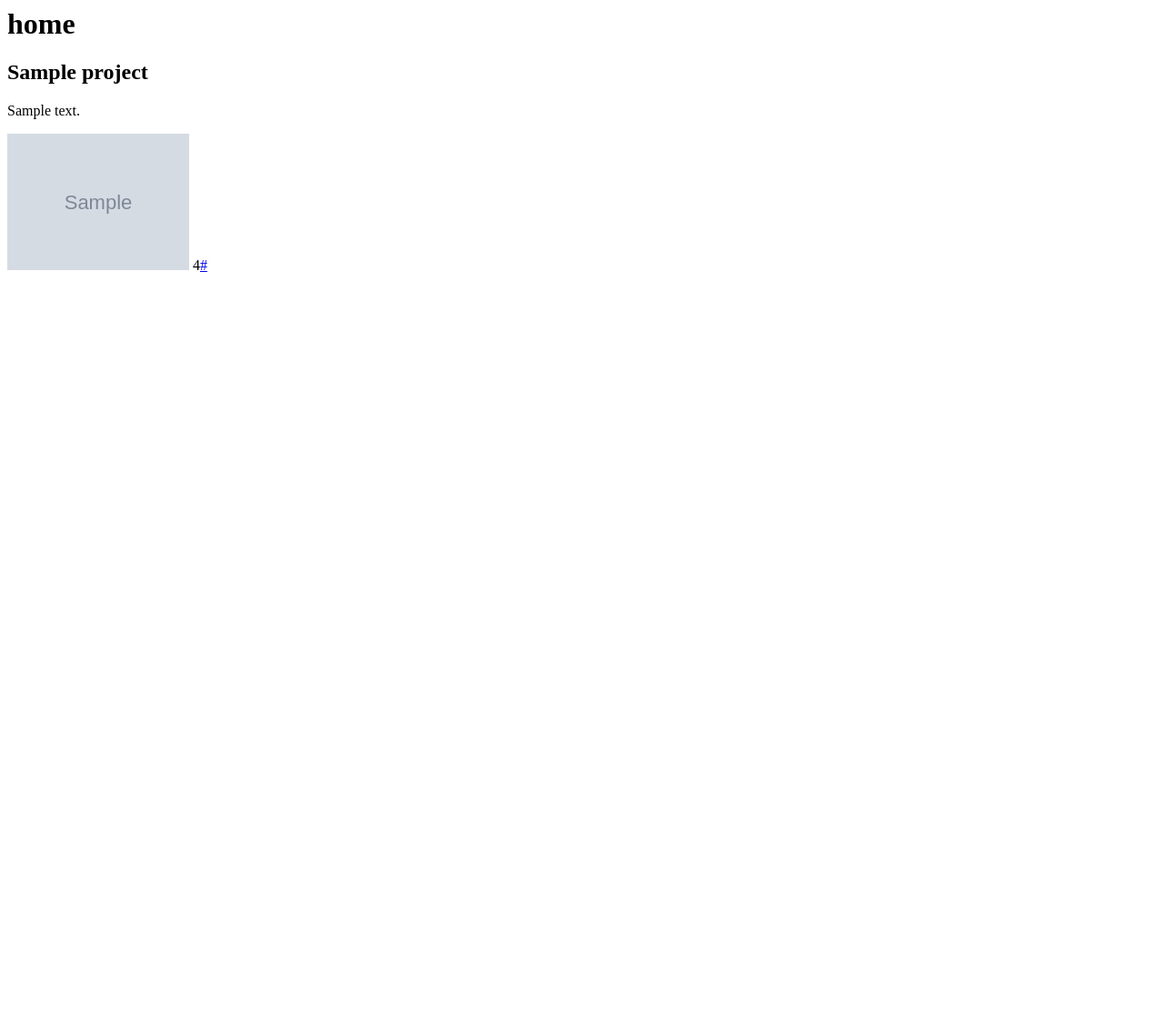
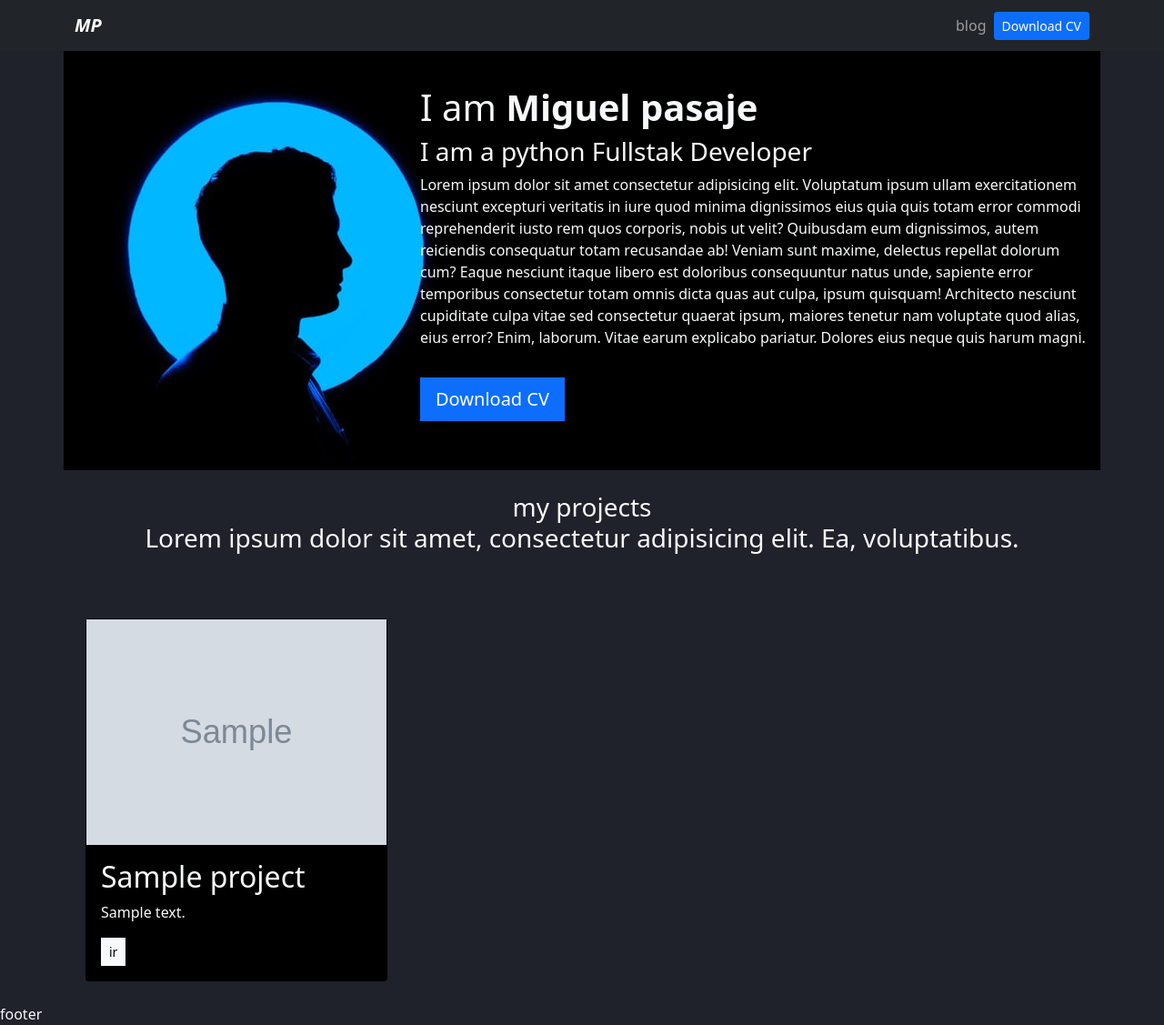
Before and after one commit to MiguelPasaje/portafolio-en-django, a Django app: page / in a window 1280 px wide. Shown: the whole page at 91% size. Before the commit the page ends 299 px from the top, so only its background shows below. Run offline with Django 4.2, Linux system fonts and the light colour scheme; tables that the repository leaves empty hold one stand-in row (values such as "Sample post"); grey boxes marked "Sample" are stand-in pictures.

Commit message:
funciona

```diff
--- a/blog2/urls.py
+++ b/blog2/urls.py
@@ -1,7 +1,10 @@
 from django.urls import path
 from . import views
 
+
+app_name = 'blog'
+
 urlpatterns = [
     path('', views.render_post, name='post'),
-    path('<int:post_id>', views.post_detail)
+    path('<int:post_id>', views.post_detail , name='post_detail')
 ]
--- /dev/null
+++ b/portfolio/static/main.css
@@ -0,0 +1,12 @@
+body{
+    background-color: rgb(31, 33, 43);
+}
+
+.bg-black{
+    background: #000;
+}
+
+.card-project:hover{
+    border: 1px solid #f1f1f1;
+    cursor: pointer;
+}
--- a/portfolio/templates/home.html
+++ b/portfolio/templates/home.html
@@ -1,11 +1,39 @@
-<h1>home</h1>
+{% extends 'layout.html' %}
 
-{% for project in projects %}
-    <h2>{{project.title}}</h2>
-    <p>{{project.description}}</p>
-    <img src="{{project.image.url}}" alt="" width="200">
+{% block content %}
+  {% load static %}
 
-    {% if project.url %}
-        4<a href="{{project.url}}">{{project.url}}</a>
-    {% endif %}
-{% endfor %}
+  <header class="row bg-black">
+    <div class="col-md-4">
+      <img src="{% static 'cv/profile.jpeg' %}" alt="" />
+    </div>
+
+    <div class="col-md-8 my-auto">
+      <h1>I am <strong>Miguel pasaje</strong></h1>
+      <h3>I am a python Fullstak Developer</h3>
+      <p>Lorem ipsum dolor sit amet consectetur adipisicing elit. Voluptatum ipsum ullam exercitationem nesciunt excepturi veritatis in iure quod minima dignissimos eius quia quis totam error commodi reprehenderit iusto rem quos corporis, nobis ut velit? Quibusdam eum dignissimos, autem reiciendis consequatur totam recusandae ab! Veniam sunt maxime, delectus repellat dolorum cum? Eaque nesciunt itaque libero est doloribus consequuntur natus unde, sapiente error temporibus consectetur totam omnis dicta quas aut culpa, ipsum quisquam! Architecto nesciunt cupiditate culpa vitae sed consectetur quaerat ipsum, maiores tenetur nam voluptate quod alias, eius error? Enim, laborum. Vitae earum explicabo pariatur. Dolores eius neque quis harum magni.</p>
+      <a class="btn btn-primary btn-lg rounded-0 my-3" href="{% static 'cv/cv.pdf' %}" target="_blank">Download CV</a>
+    </div>
+  </header>
+
+  <div class="row my-4 text-center">
+    <h3>my projects<p>Lorem ipsum dolor sit amet, consectetur adipisicing elit. Ea, voluptatibus.</p></h3>
+  </div>
+
+  <div class="row">
+    {% for project in projects %}
+      <div class="col-md-4 p-4">
+        <div class="card bg-black card-project">
+          <img src="{{ project.image.url }}" alt="{{ project.title }}" class="img-top" />
+          <div class="card-body">
+            <h2>{{ project.title }}</h2>
+            <p>{{ project.description }}</p>
+            {% if project.url %}
+              <a class="btn btn-light rounded-0 btn-sm" target="_blank" href="{{ project.url }}">ir</a>
+            {% endif %}
+          </div>
+        </div>
+      </div>
+    {% endfor %}
+  </div>
+{% endblock %}
--- /dev/null
+++ b/portfolio/templates/layout.html
@@ -0,0 +1,23 @@
+{% load static %}
+<!DOCTYPE html>
+<html lang="en">
+  <head>
+    <meta charset="UTF-8" />
+    <meta name="viewport" content="width=device-width, initial-scale=1.0" />
+    <title>Document</title>
+    <link href="https://cdn.jsdelivr.net/npm/bootstrap@5.1.3/dist/css/bootstrap.min.css" rel="stylesheet" integrity="sha384-1BmE4kWBq78iYhFldvKuhfTAU6auU8tT94WrHftjDbrCEXSU1oBoqyl2QvZ6jIW3" crossorigin="anonymous" />
+
+    <link rel="stylesheet" href="{% static 'main.css' %}">
+  </head>
+  <body class="text-light">
+    {% include 'partials/navbar.html' %}
+
+    <div class="container">
+      {% block content %}
+
+      {% endblock %}
+    </div>
+
+    <footer>footer</footer>
+  </body>
+</html>
--- /dev/null
+++ b/portfolio/templates/partials/navbar.html
@@ -0,0 +1,19 @@
+{% load static %}
+<nav class="navbar navbar-expand-lg navbar-dark bg-dark">
+    <div class="container">
+      <a class="navbar-brand fw-bold fst-italic" href="/">MP</a>
+      <button class="navbar-toggler" type="button" data-bs-toggle="collapse" data-bs-target="#navbarNav" aria-controls="navbarNav" aria-expanded="false" aria-label="Toggle navigation">
+        <span class="navbar-toggler-icon"></span>
+      </button>
+      <div class="collapse navbar-collapse" id="navbarNav">
+        <ul class="navbar-nav ms-auto">
+          <li class="nav-item">
+            <a class="nav-link" href="{% url 'blog:post' %}">blog</a>
+          </li>
+          <li class="nav-item d-flex align-items-center">
+            <a class="btn btn-primary btn-sm" href="{% static 'cv/cv.pdf'%}" target="_blank">Download CV</a>
+          </li>
+        </ul>
+      </div>
+    </div>
+  </nav>
```
Also changed, not shown: blog2/templates/post_detail.html (+11 -6 lines), blog2/templates/posts.html (+21 -7 lines), portfolio/static/cv/profile.jpeg (added), 1 other file.
